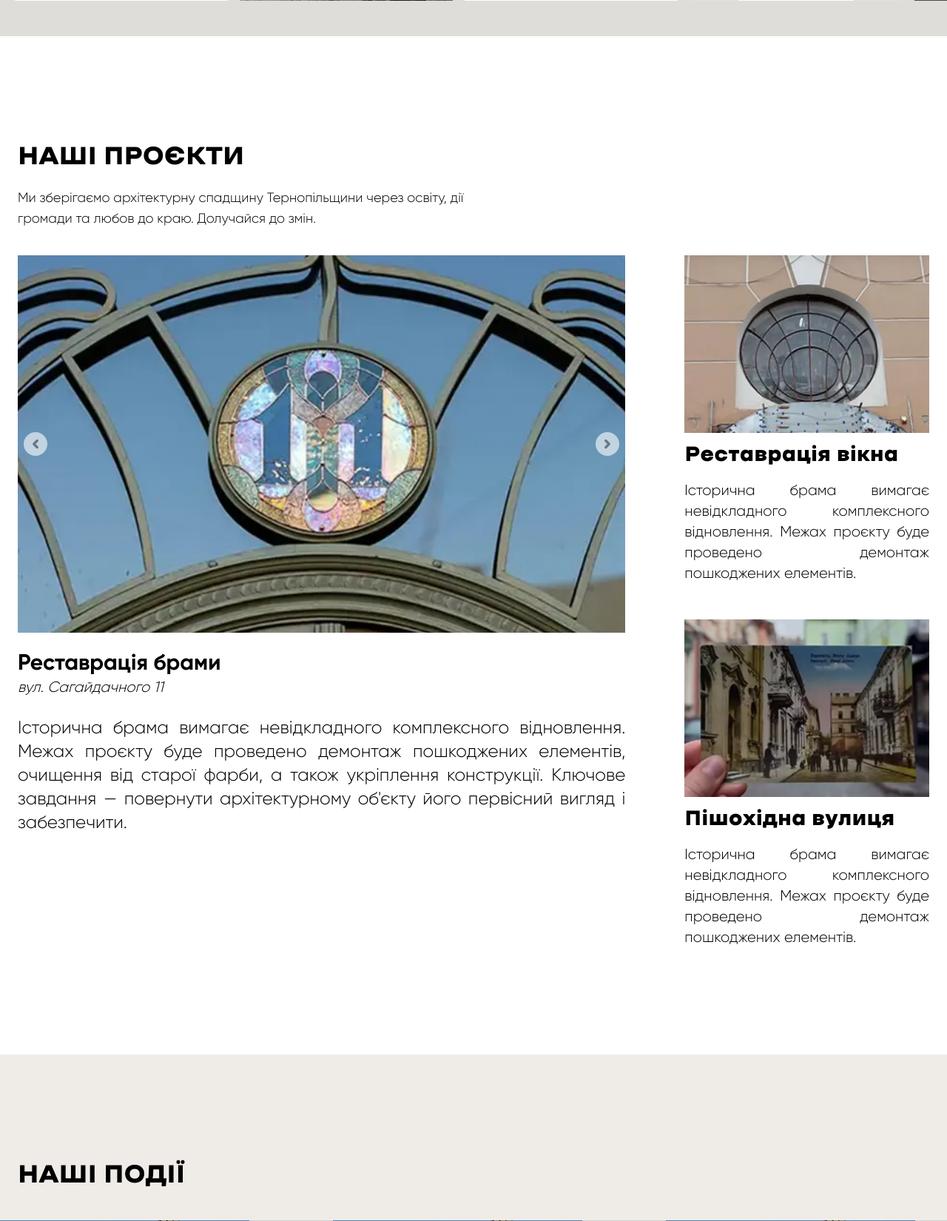
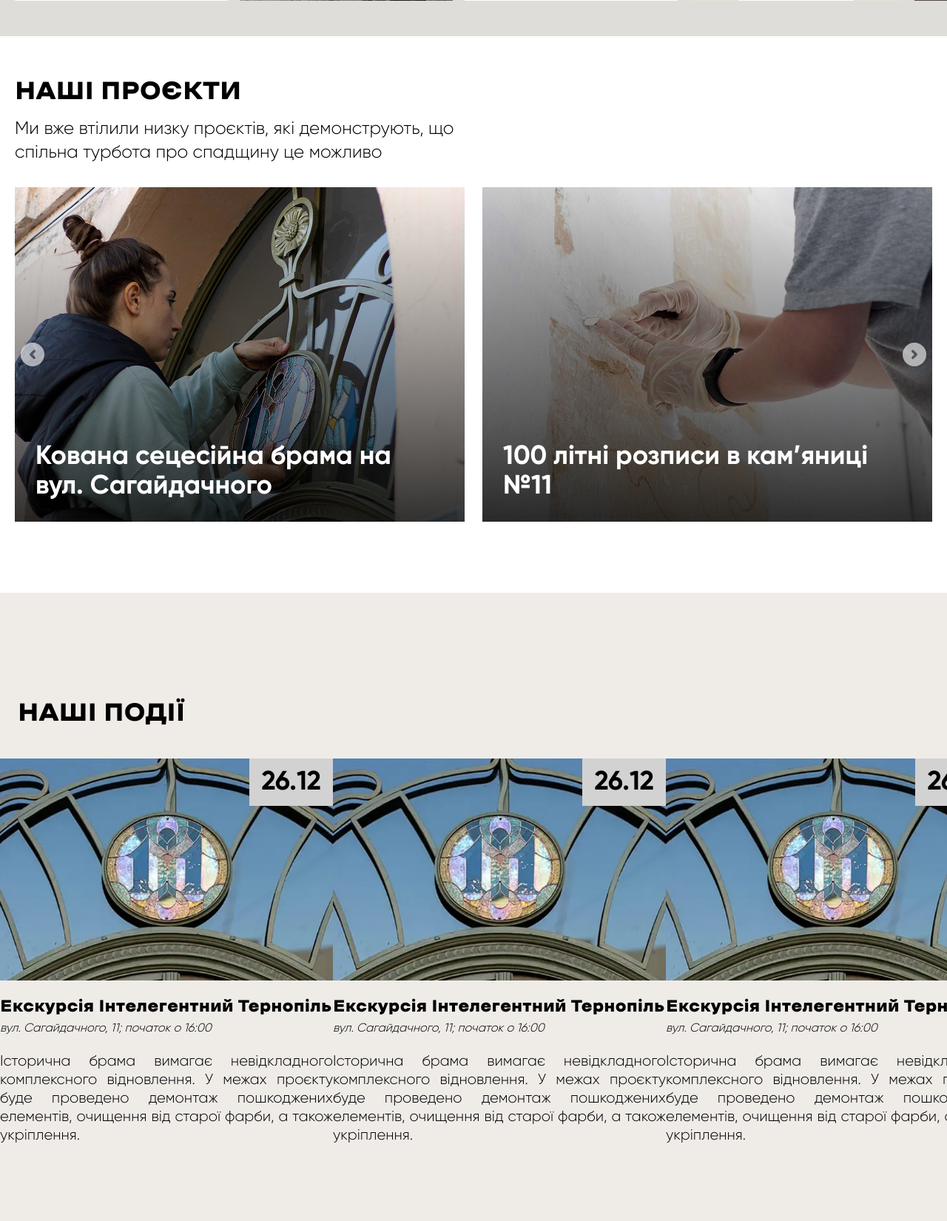
Before and after one commit to slimnation23/bramy-ternopolia, a PHP site: page / in a window 1280 px wide. Shown: the part 1910-3560 px from the top of the page at 74% size. Run offline with PHP 8.4, Linux system fonts and the light colour scheme.

Commit message:
our projects - in progress

```diff
--- a/css/output.css
+++ b/css/output.css
@@ -768,6 +768,22 @@ html {
   top: 50%;
 }
 
+.bottom-0 {
+  bottom: 0px;
+}
+
+.bottom-7 {
+  bottom: 1.75rem;
+}
+
+.left-7 {
+  left: 1.75rem;
+}
+
+.right-7 {
+  right: 1.75rem;
+}
+
 .z-0 {
   z-index: 0;
 }
@@ -809,14 +825,6 @@ html {
   margin-top: 3rem;
 }
 
-.mt-3 {
-  margin-top: 0.75rem;
-}
-
-.mt-4 {
-  margin-top: 1rem;
-}
-
 .mt-5 {
   margin-top: 1.25rem;
 }
@@ -829,10 +837,6 @@ html {
   margin-top: 2rem;
 }
 
-.mt-9 {
-  margin-top: 2.25rem;
-}
-
 .block {
   display: block;
 }
@@ -861,10 +865,6 @@ html {
   height: 0.5rem;
 }
 
-.h-60 {
-  height: 15rem;
-}
-
 .h-8 {
   height: 2rem;
 }
@@ -889,14 +889,22 @@ html {
   height: 418px;
 }
 
-.h-\[510px\] {
-  height: 510px;
-}
-
 .h-full {
   height: 100%;
 }
 
+.h-28 {
+  height: 7rem;
+}
+
+.h-40 {
+  height: 10rem;
+}
+
+.h-56 {
+  height: 14rem;
+}
+
 .min-h-\[417px\] {
   min-height: 417px;
 }
@@ -937,20 +945,12 @@ html {
   width: 0.5rem;
 }
 
-.w-4\/12 {
-  width: 33.333333%;
-}
-
 .w-52 {
   width: 13rem;
 }
 
 .w-8 {
   width: 2rem;
-}
-
-.w-8\/12 {
-  width: 66.666667%;
 }
 
 .w-\[392px\] {
@@ -1070,10 +1070,6 @@ html {
   gap: 2.75rem;
 }
 
-.gap-12 {
-  gap: 3rem;
-}
-
 .gap-16 {
   gap: 4rem;
 }
@@ -1210,6 +1206,10 @@ html {
 
 .p-8 {
   padding: 2rem;
+}
+
+.p-5 {
+  padding: 1.25rem;
 }
 
 .px-4 {
@@ -1478,6 +1478,12 @@ html {
   outline-offset: 2px;
 }
 
+@media (min-width: 640px) {
+  .sm\:flex-row {
+    flex-direction: row;
+  }
+}
+
 @media (min-width: 768px) {
   .md\:mt-0 {
     margin-top: 0px;
@@ -1507,10 +1513,6 @@ html {
     width: auto;
   }
 
-  .md\:w-1\/3 {
-    width: 33.333333%;
-  }
-
   .md\:flex-row {
     flex-direction: row;
   }
@@ -1541,6 +1543,10 @@ html {
     display: none;
   }
 
+  .lg\:h-\[452px\] {
+    height: 452px;
+  }
+
   .lg\:w-1\/2 {
     width: 50%;
   }
@@ -1559,6 +1565,14 @@ html {
 
   .lg\:gap-5 {
     gap: 1.25rem;
+  }
+
+  .lg\:gap-8 {
+    gap: 2rem;
+  }
+
+  .lg\:gap-0 {
+    gap: 0px;
   }
 
   .lg\:py-28 {
@@ -1576,6 +1590,16 @@ html {
     line-height: 1;
   }
 
+  .lg\:text-3xl {
+    font-size: 1.875rem;
+    line-height: 2.25rem;
+  }
+
+  .lg\:text-4xl {
+    font-size: 2.25rem;
+    line-height: 2.5rem;
+  }
+
   .lg\:\!leading-\[64px\] {
     line-height: 64px !important;
   }
--- a/index.html
+++ b/index.html
@@ -236,31 +236,53 @@
       </div>
     </section>
 
-    <section id="projects" class="py-36 container mx-auto px-6">
-      <h2 class="text-4xl font-ermilov uppercase">Наші проєкти</h2>
-      <p class="text-lg max-w-2xl mt-5">
-        Ми зберігаємо архітектурну спадщину Тернопільщини через освіту, дії
-        громади та любов до краю. Долучайся до змін.
-      </p>
-      <div class="flex gap-20 mt-9">
-        <div class="w-8/12">
-          <div class="swiper projectsSlider relative">
-            <div class="swiper-wrapper">
+    <section id="projects" class="pt-14 pb-14 md:pb-24">
+      <div class="lg:container mx-auto flex flex-col gap-6 lg:gap-8 px-5">
+        <div class="flex flex-col gap-3">
+          <h2 class="text-4xl font-ermilov uppercase">Наші проєкти</h2>
+          <p class="text-lg lg:text-2xl max-w-2xl">
+            Ми вже втілили низку проєктів, які демонструють, що спільна турбота
+            про спадщину це можливо
+          </p>
+        </div>
+        <div class="flex gap-20">
+          <div class="swiper projectsSlider relative w-full h-full">
+            <div class="swiper-wrapper flex-col sm:flex-row text-white">
               <!-- Slide 1 -->
-              <div class="swiper-slide">
+              <div class="swiper-slide relative">
                 <img
-                  src="images/img-3.webp"
-                  class="w-full h-[510px] object-cover"
+                  src="images/slider/project-1.png"
+                  class="w-full h-56 lg:h-[452px] object-cover"
                   alt="Project slide"
                 />
+                <p class="text-xl lg:text-4xl font-bold absolute bottom-7 left-7 right-7">Кована сецесійна брама на вул. Сагайдачного</p>
               </div>
               <!-- Slide 2 -->
-              <div class="swiper-slide">
+              <div class="swiper-slide relative">
                 <img
-                  src="images/img-3.webp"
-                  class="w-full h-[510px] object-cover"
+                  src="images/slider/project-2.png"
+                  class="w-full h-56 lg:h-[452px] object-cover"
                   alt="Project slide"
                 />
+                <p class="text-xl lg:text-4xl font-bold absolute bottom-7 left-7 right-7">100 літні розписи в кам’яниці №11</p>
+              </div>
+              <!-- Slide 3 -->
+              <div class="swiper-slide relative">
+                <img
+                  src="images/slider/project-1.png"
+                  class="w-full h-56 lg:h-[452px] object-cover"
+                  alt="Project slide"
+                />
+                <p class="text-xl lg:text-4xl font-bold absolute bottom-7 left-7 right-7">Кована сецесійна брама на вул. Сагайдачного</p>
+              </div>
+              <!-- Slide 4 -->
+              <div class="swiper-slide relative">
+                <img
+                  src="images/slider/project-2.png"
+                  class="w-full h-56 lg:h-[452px] object-cover"
+                  alt="Project slide"
+                />
+                <p class="text-xl lg:text-4xl font-bold absolute bottom-7 left-7 right-7">100 літні розписи в кам’яниці №11</p>
               </div>
             </div>
             <!-- Custom Navigation Arrows -->
@@ -298,47 +320,6 @@
                 <path d="m9 18 6-6-6-6" />
               </svg>
             </button>
-          </div>
-          <div class="mt-6">
-            <h3 class="text-3xl font-bold">Реставрація брами</h3>
-            <p class="text-xl italic">вул. Сагайдачного 11</p>
-            <p class="text-2xl mt-6 text-justify">
-              Історична брама вимагає невідкладного комплексного відновлення.
-              Межах проєкту буде проведено демонтаж пошкоджених елементів,
-              очищення від старої фарби, а також укріплення конструкції. Ключове
-              завдання — повернути архітектурному об'єкту його первісний вигляд
-              і забезпечити.
-            </p>
-          </div>
-        </div>
-        <div class="w-4/12 flex flex-col gap-12">
-          <div>
-            <img
-              src="images/img-5.webp"
-              alt="image"
-              class="w-full h-60 object-cover"
-            />
-            <h3 class="mt-3 text-3xl font-bold font-ermilov">
-              Реставрація вікна
-            </h3>
-            <p class="mt-4 text-xl text-justify">
-              Історична брама вимагає невідкладного комплексного відновлення.
-              Межах проєкту буде проведено демонтаж пошкоджених елементів.
-            </p>
-          </div>
-          <div>
-            <img
-              src="images/img-2.webp"
-              alt="image"
-              class="w-full h-60 object-cover"
-            />
-            <h3 class="mt-3 text-3xl font-bold font-ermilov">
-              Пішохідна вулиця
-            </h3>
-            <p class="mt-4 text-xl text-justify">
-              Історична брама вимагає невідкладного комплексного відновлення.
-              Межах проєкту буде проведено демонтаж пошкоджених елементів.
-            </p>
           </div>
         </div>
       </div>
--- a/script.js
+++ b/script.js
@@ -10,8 +10,8 @@ const swiper = new Swiper('.eventsSlider', {
 
 // Projects Slider
 const projectsSwiper = new Swiper('.projectsSlider', {
-  slidesPerView: 1,
-  spaceBetween: 0,
+  slidesPerView: 2,
+  spaceBetween: 24,
   loop: true,
   navigation: {
     nextEl: '.projects-next',
```
Also changed, not shown: images/slider/project-1.png (added), images/slider/project-2.png (added).
